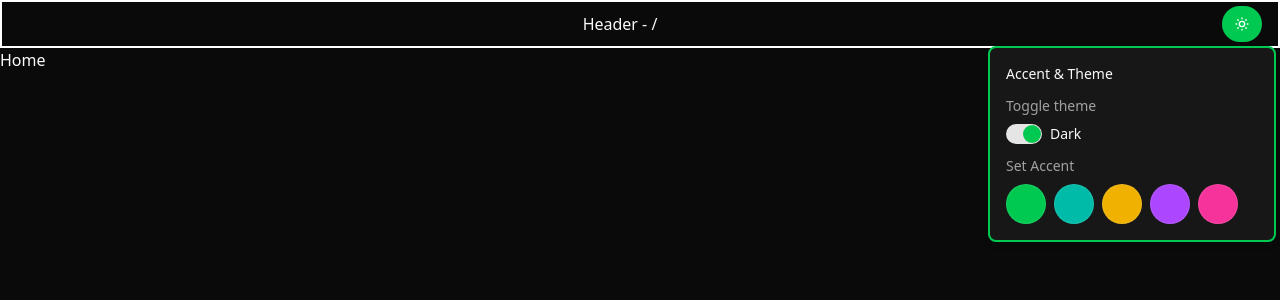
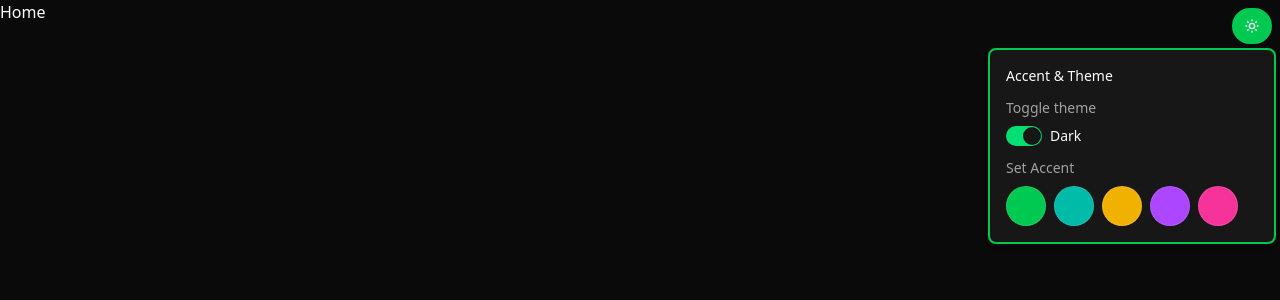
Before and after one commit to harshpx/memoize-v3-client, a React (Vite) app: page / in a window 1280 px wide. Both pictures are taken after a click on the button 1242 px from the left and 24 px from the top of the page. Shown: the top 300 px of the page. Built offline with nearby package versions, Linux system fonts and the light colour scheme.

Commit message:
second commit

```diff
--- a/src/App.tsx
+++ b/src/App.tsx
@@ -3,12 +3,14 @@ import { BrowserRouter, Route, Routes } from "react-router-dom";
 import Home from "@/pages/Home";
 import Auth from "@/pages/Auth";
 import NotFound from "@/pages/NotFound";
-import Header from "@/components/custom/Header";
+import ThemeSwitch from "./components/custom/ThemeSwitch";
 
 const App: FC = () => {
 	return (
 		<BrowserRouter>
-      <Header />
+			<div className="absolute right-2 top-2">
+				<ThemeSwitch />
+			</div>
 			<Routes>
 				<Route path="/" element={<Home />} />
 				<Route path="/auth" element={<Auth />} />
--- a/src/components/custom/Header.tsx
+++ /dev/null
@@ -1,26 +0,0 @@
-import { type FC } from "react";
-import { useLocation } from "react-router-dom";
-import ThemeSwitch from "./ThemeSwitch";
-
-const Header: FC = () => {
-	const location = useLocation();
-
-	return (
-		<div className="h-12 w-full border-2 border-black dark:border-white flex flex-row items-center px-4 gap-4">
-			{/* left */}
-			<div className="flex grow justify-start items-center gap-4">
-
-      </div>
-			{/* center */}
-			<div className="flex grow justify-center items-center gap-4">
-        Header - {location.pathname}
-      </div>
-			{/* right */}
-			<div className="flex grow justify-end items-center gap-4">
-				<ThemeSwitch />
-			</div>
-		</div>
-	);
-};
-
-export default Header;
--- a/src/components/ui/switch.tsx
+++ b/src/components/ui/switch.tsx
@@ -1,39 +1,40 @@
-import * as React from "react";
-import { Switch as SwitchPrimitive } from "radix-ui";
+import * as React from "react"
+import { Switch as SwitchPrimitive } from "radix-ui"
 
-import { cn } from "@/lib/utils";
+import { cn } from "@/lib/utils"
 
 function Switch({
   className,
   size = "default",
   ...props
 }: React.ComponentProps<typeof SwitchPrimitive.Root> & {
-	size?: "lg" | "md" | "sm" | "default";
+  size?: "lg" |"md" | "sm" | "default"
 }) {
   return (
     <SwitchPrimitive.Root
       data-slot="switch"
       data-size={size}
       className={cn(
-				`peer data-[state=checked]:bg-primary data-[state=unchecked]:bg-input focus-visible:border-ring focus-visible:ring-ring/50 dark:data-[state=unchecked]:bg-input/80 group/switch inline-flex shrink-0 items-center rounded-full border border-transparent shadow-xs transition-all outline-none focus-visible:ring-[3px] disabled:cursor-not-allowed disabled:opacity-50
+        `peer data-[state=checked]:bg-accent-light data-[state=unchecked]:bg-accent-light focus-visible:border-ring focus-visible:ring-ring/50 dark:data-[state=unchecked]:bg-input/80 group/switch inline-flex shrink-0 items-center rounded-full border border-transparent shadow-xs transition-all outline-none focus-visible:ring-[3px] disabled:cursor-not-allowed disabled:opacity-50
         data-[size=default]:h-[1.15rem] data-[size=default]:w-8
         data-[size=sm]:h-3.5 data-[size=sm]:w-6
         data-[size=md]:h-4 data-[size=md]:w-7
         data-[size=lg]:h-5 data-[size=lg]:w-9
         `,
-				className,
+        className
       )}
-			{...props}>
+      {...props}
+    >
       <SwitchPrimitive.Thumb
         data-slot="switch-thumb"
         className={cn(
-					`bg-accent-light dark:bg-accent-dark pointer-events-none block rounded-full ring-0 transition-transform
+          `bg-background dark:data-[state=unchecked]:bg-foreground dark:data-[state=checked]:bg-primary-foreground pointer-events-none block rounded-full ring-0 transition-transform
           group-data-[size=default]/switch:size-4 group-data-[size=sm]/switch:size-3 group-data-[size=md]/switch:size-3.5 group-data-[size=lg]/switch:size-4.5
-          data-[state=checked]:translate-x-[calc(100%-2px)] data-[state=unchecked]:translate-x-0`,
+          data-[state=checked]:translate-x-[calc(100%-2px)] data-[state=unchecked]:translate-x-0`
         )}
       />
     </SwitchPrimitive.Root>
-	);
+  )
 }
 
-export { Switch };
+export { Switch }
```
Lines whose indentation alone changed are shown as unchanged.
